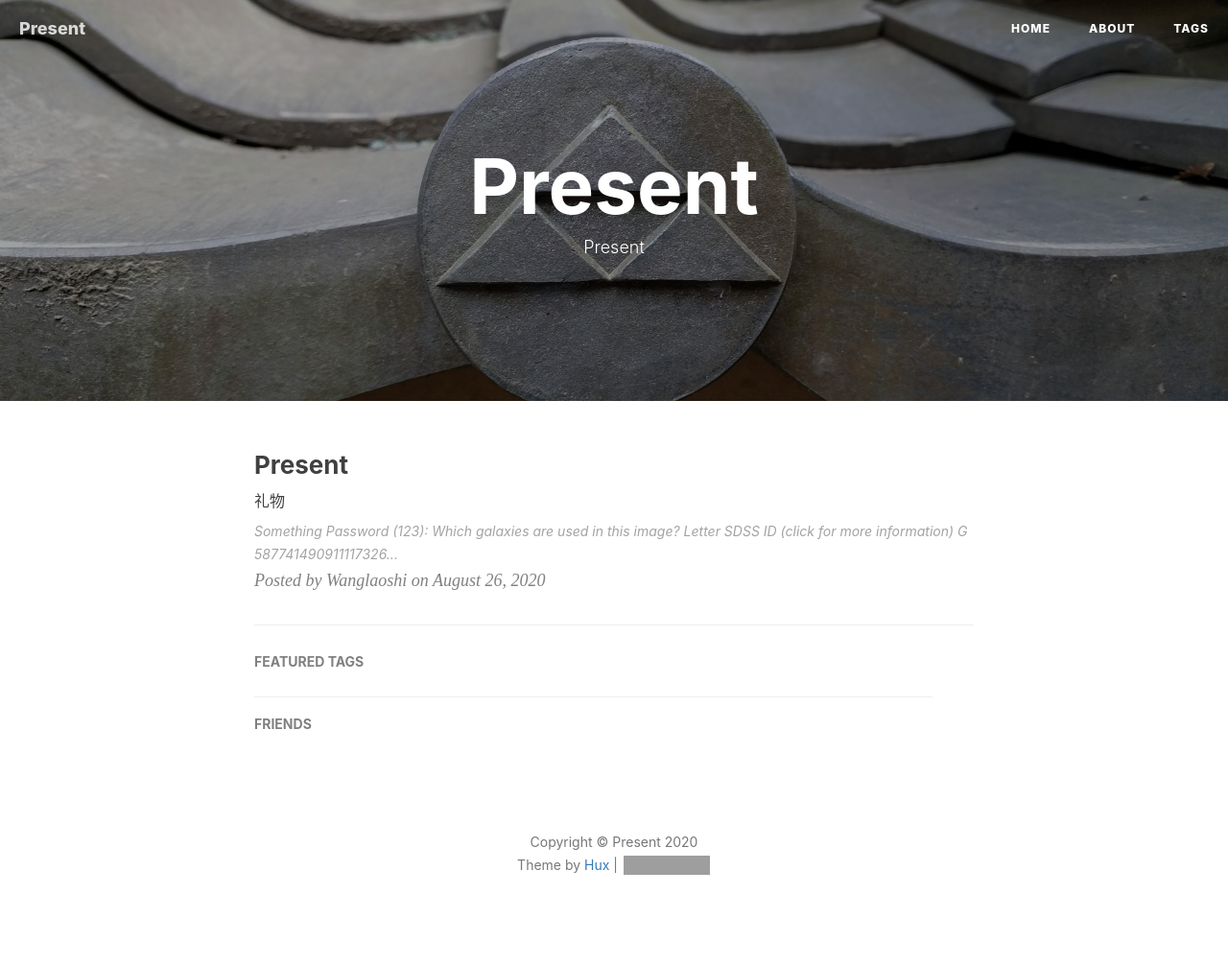
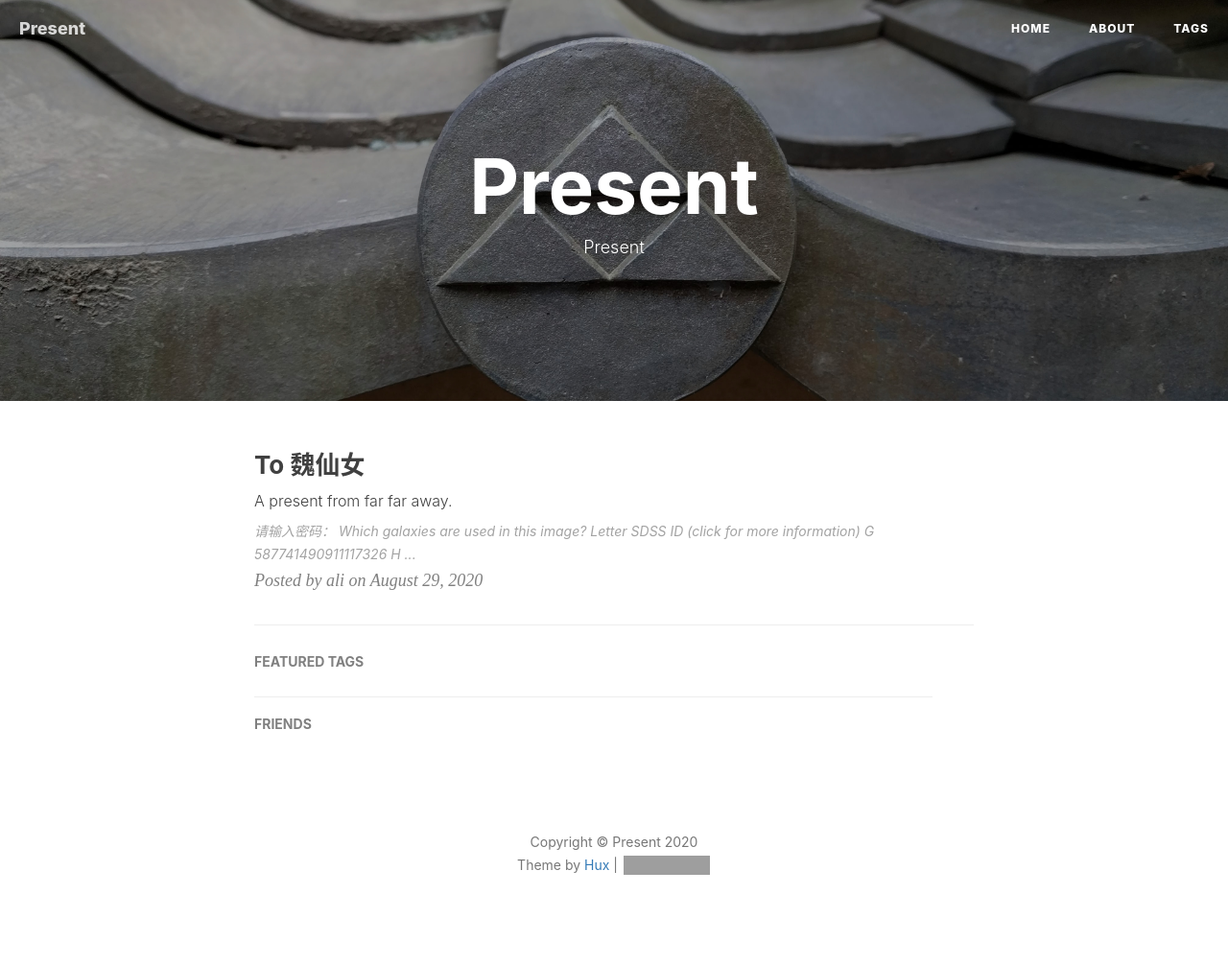
Before and after one commit to MingjieJian/w_present, a Jekyll site: the page built from index.html, in a window 1280 px wide. Shown: the whole page at 96% size. Built offline with Jekyll 4.4.1, drawn with Linux system fonts in a browser that asks for light colours; nearby versions of some CDN libraries; the list of posts is cut into pages by our own code; comment, search, counter and statistics services are not loaded; grey boxes are pictures that could not be loaded.

Commit message:
Modified w-present.

```diff
--- a/_posts/2020-08-26-present.markdown
+++ b/_posts/2020-08-29-present.markdown
@@ -1,25 +1,20 @@
 ---
 layout:     post
-title:      "Present"
-subtitle:   "礼物"
-date:       2020-08-26
-author:     "Wanglaoshi"
-header-img: "img/post-bg-day4.jpg"
+title:      "To 魏仙女"
+subtitle:   "A present from far far away."
+date:       2020-08-29
+author:     "ali"
+header-img: "img/post-bg-w-present.jpg"
 comments:   false
-tags:
-      - going-far
 ---
 
-# Something
-
 <form id='pwd_form' onsubmit="return false;">
-  Password (123): <input type="text" name="password" id='password'/>
+  请输入密码： <input type="text" name="password" id='password'/>
   <input type="submit" onclick="myFunction()" />
 </form>
 
 <div id='hide' style="display:none">
 <img id="mypic" src="/img/in-post/post-present/present.png" alt="present" width="150%">
-
 
 <a href=""
   onclick="toggleAppear('letterlist'); return false;">
@@ -115,7 +110,7 @@ tags:
 function myFunction() {
   var pwd = document.getElementById("password").value
   var x = document.getElementById("hide");
-  if (pwd === '123') {
+  if (pwd === '20200830') {
 	x.style.display = "block"
   } else {
 	alert("Password is not correct!")
```
